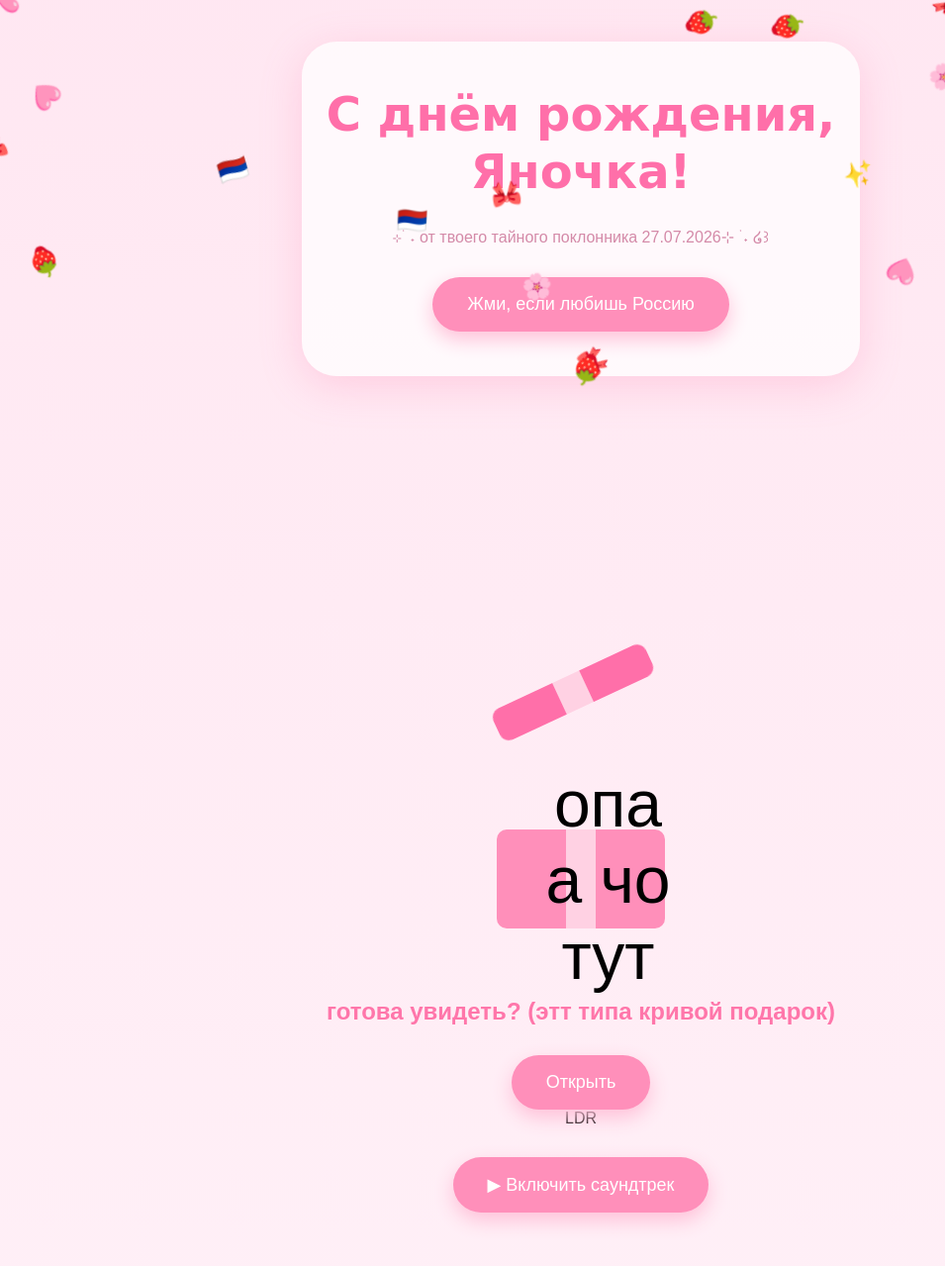
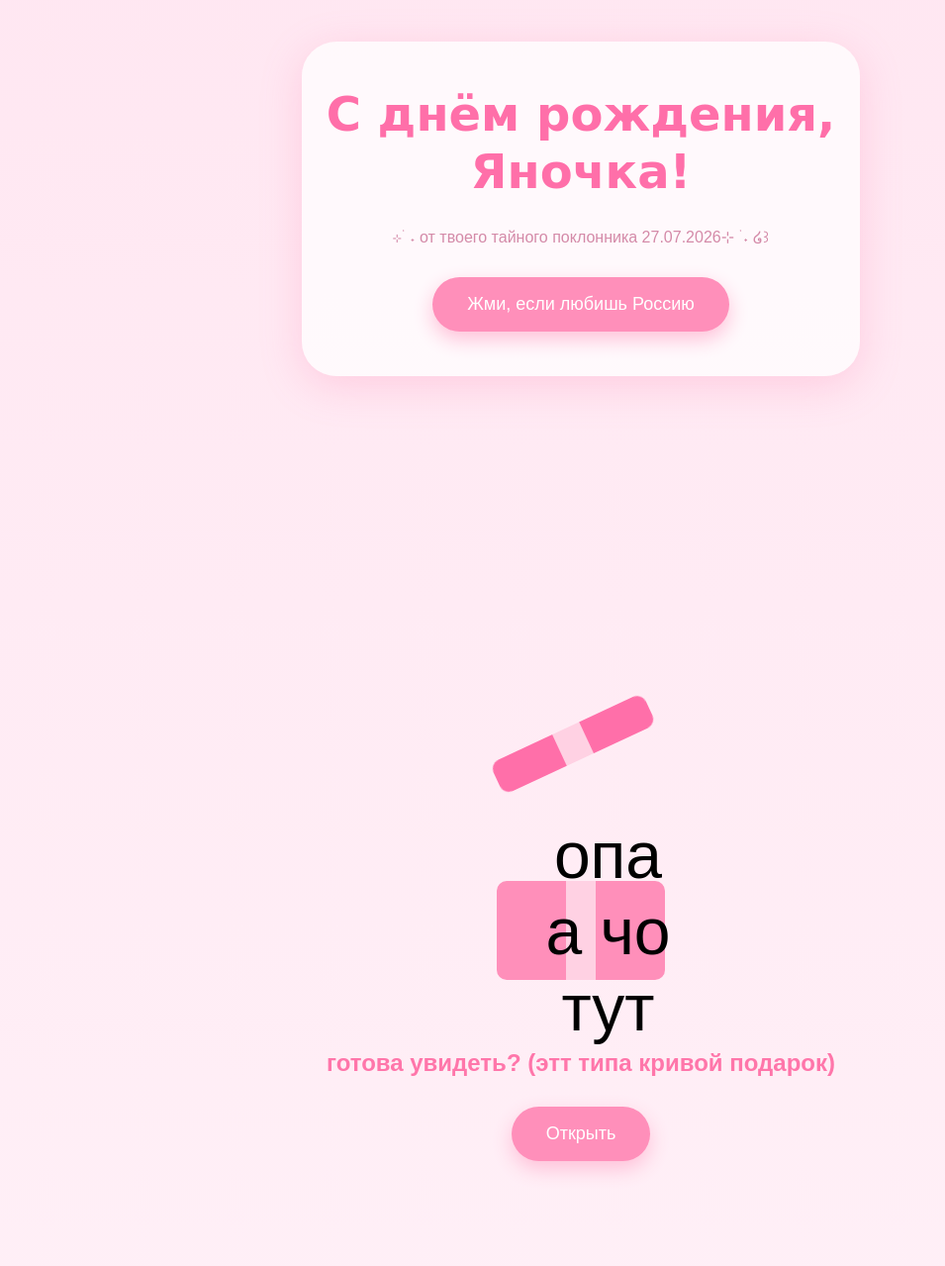
Before and after one commit to TWOBERCOOLEZ/formystupidbaby, a plain HTML site: page index.html in a window 1280 px wide. Shown: the part 189-1468 px from the top of the page at 99% size, without its empty margins (53-1008 px from the left). Drawn offline with Linux system fonts and the light colour scheme.

Commit message:
Update index.html

```diff
--- a/index.html
+++ b/index.html
@@ -64,38 +64,3 @@
     <button id="nextButton">
         Открыть
     </button>
-
-
-                <div class="center">
-                    LDR
-                </div>
-
-            </div>
-
-        </div>
-
-
-
-        <button id="musicButton">
-            ▶ Включить саундтрек
-        </button>
-
-
-        <audio id="song">
-            <source src="music.mp3">
-        </audio>
-
-
-
-    </div>
-
-
-</section>
-</section>
-
-
-
-<script src="script.js"></script>
-
-</body>
-</html>
```
